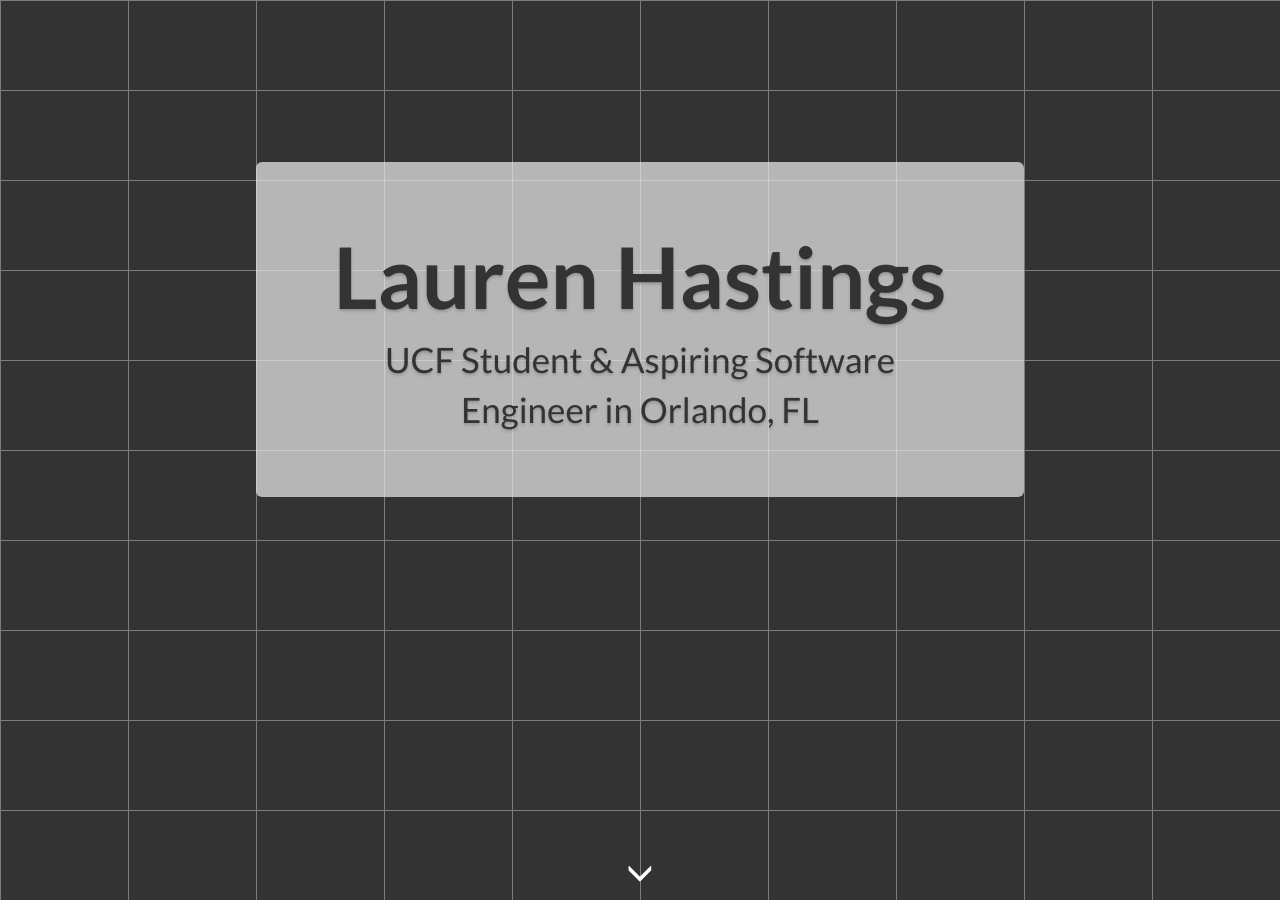
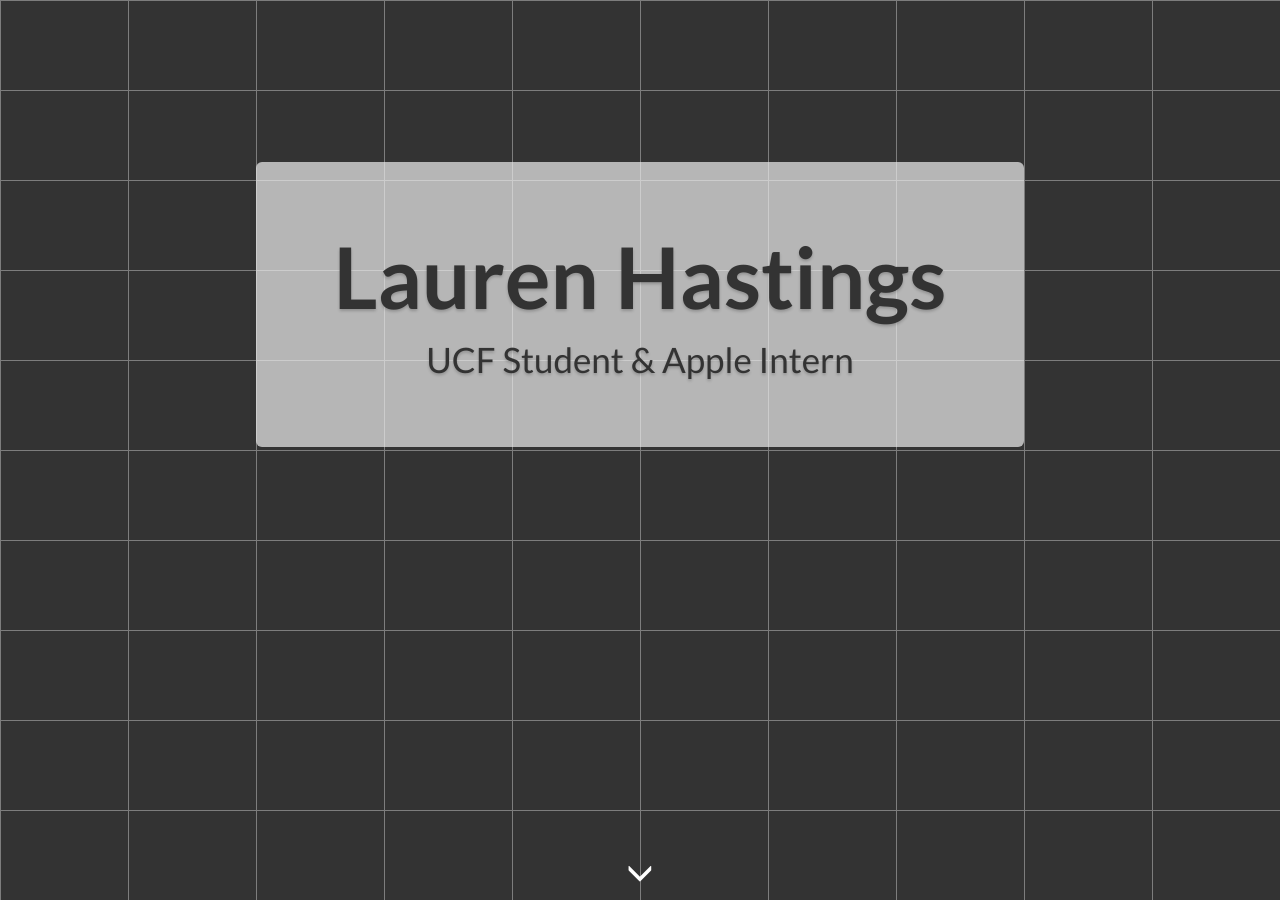
Before and after one commit to hastingsl/hastingsl.github.io, a Jekyll site: the page built from index.html, in a window 1280 px wide and 900 px high. Built offline with Jekyll 4.4.1, drawn with Linux system fonts in a browser that asks for light colours; nearby versions of some CDN libraries.

Commit message:
Updated index.html masthead line

```diff
--- a/index.html
+++ b/index.html
@@ -7,7 +7,7 @@
   <center>
     <div class="jumbotron">
       <h1>Lauren Hastings</h1>
-      <p>UCF Student & Aspiring Software Engineer in Orlando, FL</p>
+      <p>UCF Student & Apple Intern</p>
     </div>
   </center>
   <!-- Generates grid of solid tiles: -->
```
